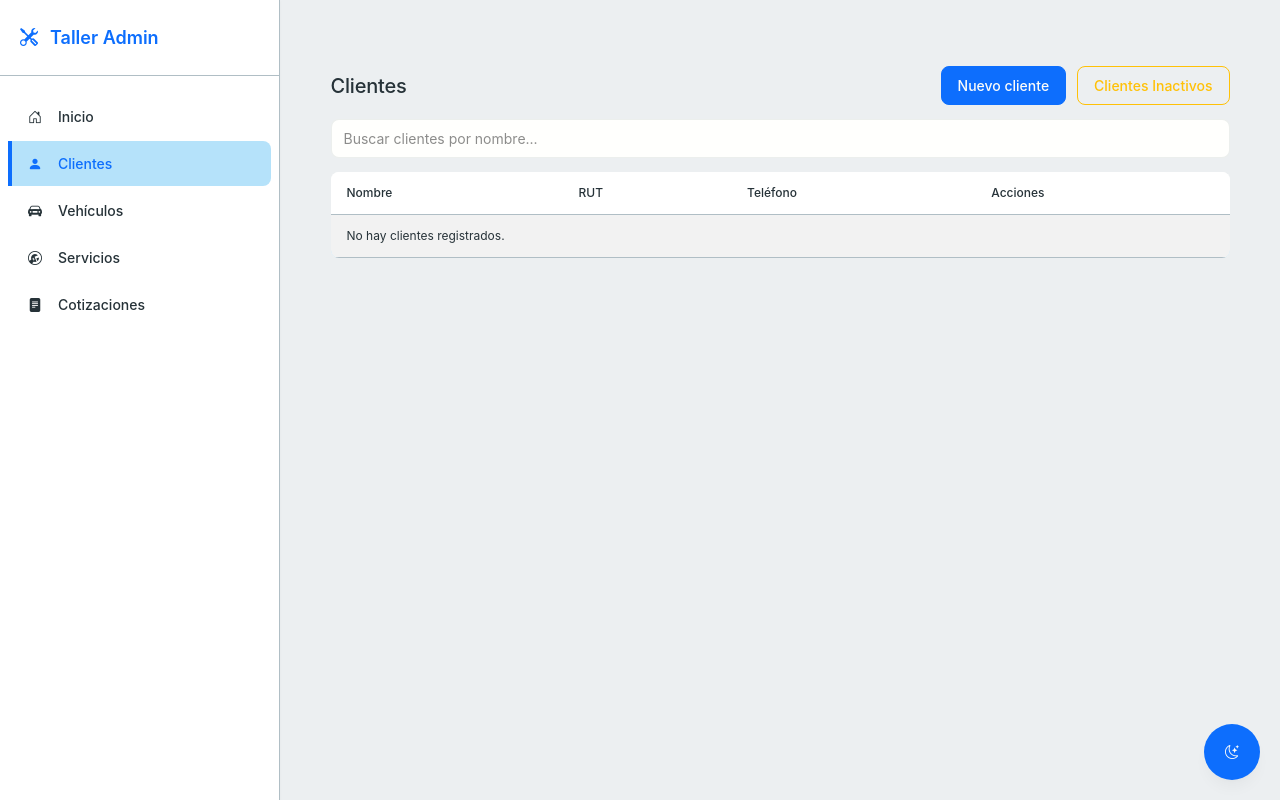
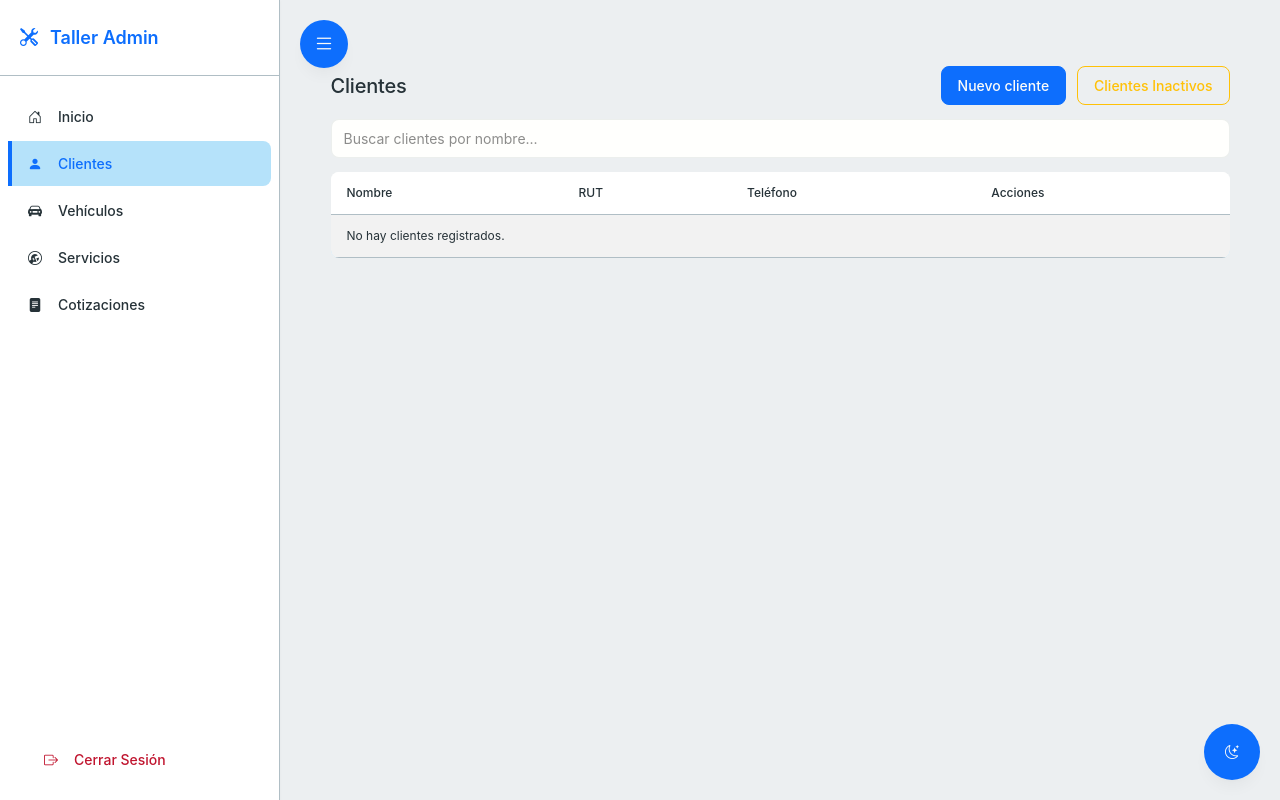
Before and after one commit to Cookeing/taller_mecanico, a Django app: page /clientes/ in a window 1280 px wide. Run offline with Django 5.2, Linux system fonts and the light colour scheme; data that the repository does not hold is empty; some web fonts are replaced.

Commit message:
Agregado botón cerrar sesión en sidebar y toggle para ocultar/mostrar menú lateral

```diff
--- a/static/css/theme.css
+++ b/static/css/theme.css
@@ -824,6 +824,13 @@ html[data-theme="dark"] .text-muted {
   z-index: 100;
   border-right: 1px solid var(--border);
   box-shadow: var(--shadow-sm);
+  display: flex;
+  flex-direction: column;
+  transition: transform 0.3s ease, width 0.3s ease;
+}
+
+.sidebar.collapsed {
+  transform: translateX(-280px);
 }
 
 html[data-theme="dark"] .sidebar {
@@ -891,6 +898,46 @@ html[data-theme="dark"] .sidebar-item.active {
   background: var(--bg-primary);
   min-height: 100vh;
   padding: var(--space-24);
+  transition: margin-left 0.3s ease, width 0.3s ease;
+}
+
+.main-content.expanded {
+  margin-left: 0;
+  width: 100%;
+}
+
+.sidebar-toggle-btn {
+  position: fixed;
+  top: var(--space-20);
+  left: 300px; /* Fuera del sidebar */
+  width: 48px;
+  height: 48px;
+  border-radius: var(--radius-full);
+  background: var(--color-primary);
+  border: none;
+  color: var(--color-btn-primary-text);
+  cursor: pointer;
+  display: flex;
+  align-items: center;
+  justify-content: center;
+  z-index: 101; /* Mayor que el sidebar */
+  transition: all 0.3s ease;
+  box-shadow: var(--shadow-lg);
+  font-size: 1.5rem;
+}
+
+.main-content.expanded .sidebar-toggle-btn {
+  left: var(--space-20); /* Cuando el sidebar está oculto */
+}
+
+.sidebar-toggle-btn:hover {
+  transform: scale(1.08);
+  background: var(--color-primary-hover);
+}
+
+.sidebar-toggle-btn:focus-visible {
+  outline: none;
+  box-shadow: var(--focus-ring), var(--shadow-lg);
 }
 
 /* ================================================================
--- a/templates/base.html
+++ b/templates/base.html
@@ -30,7 +30,7 @@
   </head>
   <body>
     <!-- SIDEBAR -->
-    <div class="sidebar">
+    <div class="sidebar" id="sidebar">
       <div class="sidebar-logo">
         <i class="bi bi-tools"></i>
         <span>Taller Admin</span>
@@ -77,10 +77,23 @@
           <span>Cotizaciones</span>
         </a>
       </nav>
+
+      <!-- Logout button at bottom of sidebar -->
+      <div style="margin-top: auto; padding: var(--space-16);">
+        <a href="{% url 'logout' %}" class="sidebar-item" style="color: var(--color-error);">
+          <i class="bi bi-box-arrow-right"></i>
+          <span>Cerrar Sesión</span>
+        </a>
+      </div>
     </div>
 
     <!-- MAIN CONTENT -->
-    <div class="main-content">
+    <div class="main-content" id="main-content">
+      <!-- Toggle sidebar button -->
+      <button class="sidebar-toggle-btn" id="sidebar-toggle-btn" aria-label="Mostrar/Ocultar menú">
+        <i class="bi bi-list"></i>
+      </button>
+
       <main class="container-fluid py-4">
         {% block content %}{% endblock %}
       </main>
@@ -128,6 +141,30 @@
         }
       })();
     </script>
+
+    <script>
+      // TOGGLE SIDEBAR
+      (function () {
+        const sidebar = document.getElementById("sidebar");
+        const mainContent = document.getElementById("main-content");
+        const toggleBtn = document.getElementById("sidebar-toggle-btn");
+
+        // Cargar estado del sidebar
+        const sidebarCollapsed = localStorage.getItem("sidebarCollapsed") === "true";
+        if (sidebarCollapsed) {
+          sidebar.classList.add("collapsed");
+          mainContent.classList.add("expanded");
+        }
+
+        toggleBtn.addEventListener("click", () => {
+          sidebar.classList.toggle("collapsed");
+          mainContent.classList.toggle("expanded");
+
+          const isCollapsed = sidebar.classList.contains("collapsed");
+          localStorage.setItem("sidebarCollapsed", isCollapsed);
+        });
+      })();
+    </script>
       {% block extra_js %}{% endblock %}
   </body>
 </html>
```
